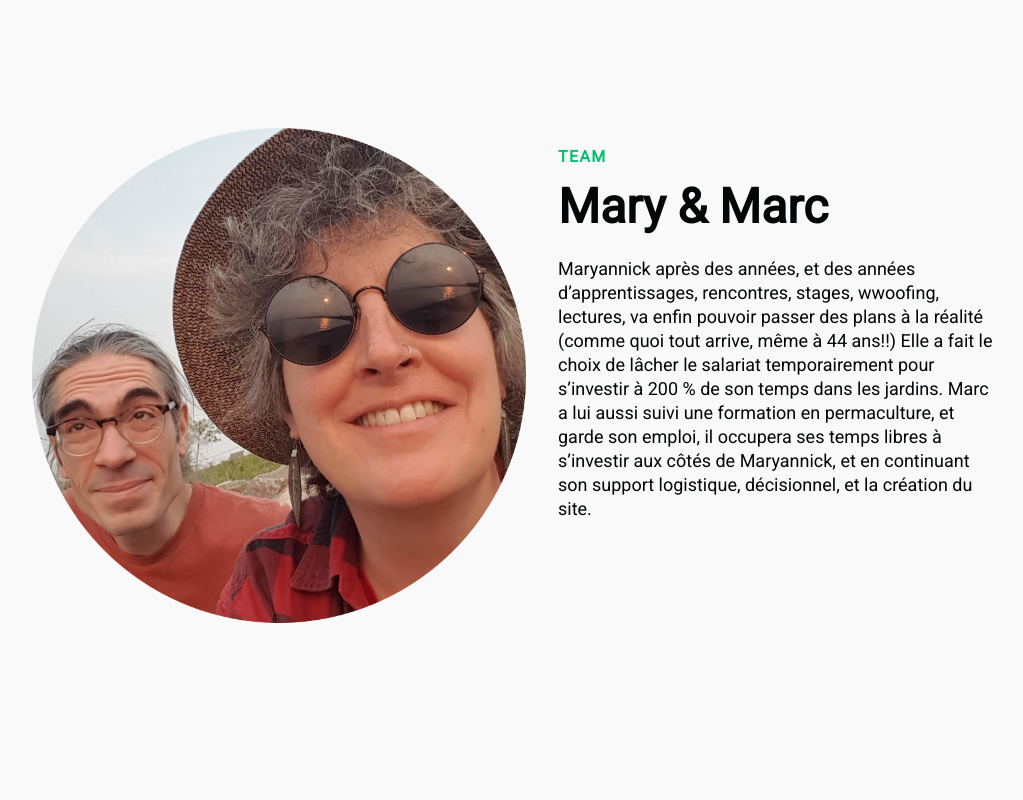
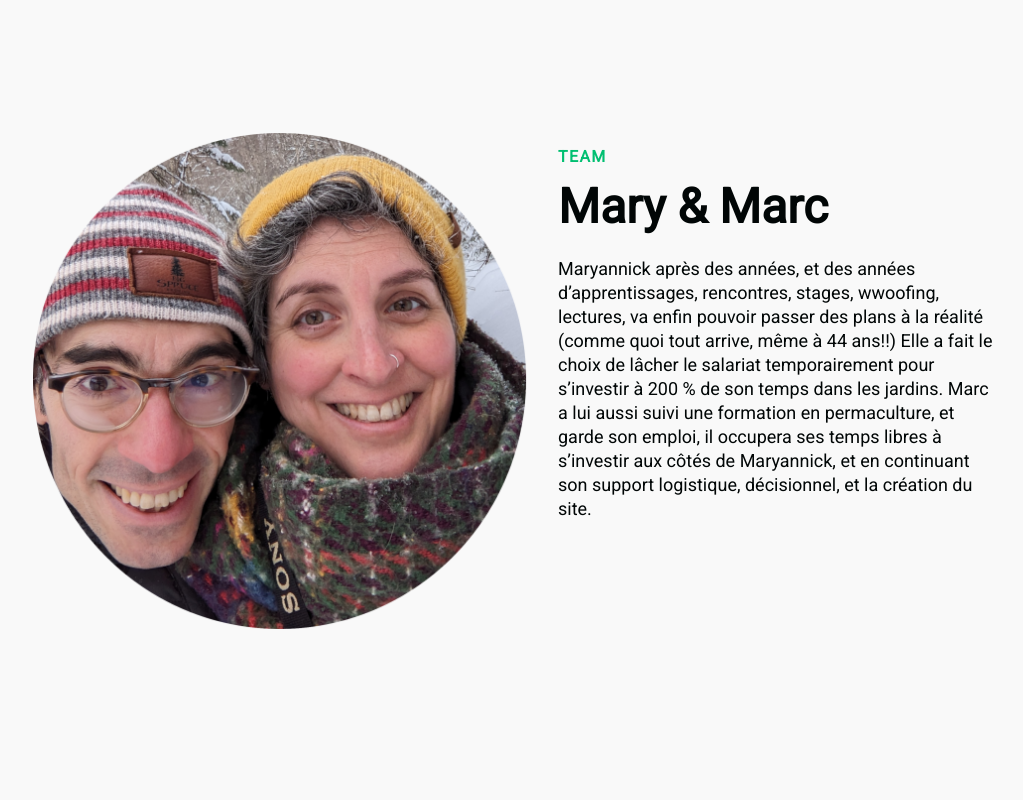
Before and after one commit to cr3/lesjardinsdudore, a React (Create React App) app: page / in a window 1280 px wide. Shown: the part 840-1640 px from the top of the page, without its empty margins (97-1120 px from the left). Built offline with nearby package versions, Linux system fonts and the light colour scheme.

Commit message:
Change mnm image

```diff
--- a/src/components/Info/style.ts
+++ b/src/components/Info/style.ts
@@ -87,6 +87,6 @@ export const ImgWrap = styled.div`
 
 export const Img = styled.img`
     width: 100%;
-    margin: 0 0 10px 0;
+    margin: 0;
     padding-right: 0;
 `;
```
Also changed, not shown: src/images/mnm.png, 1 other file (tests, documents, lock files or other folders).
